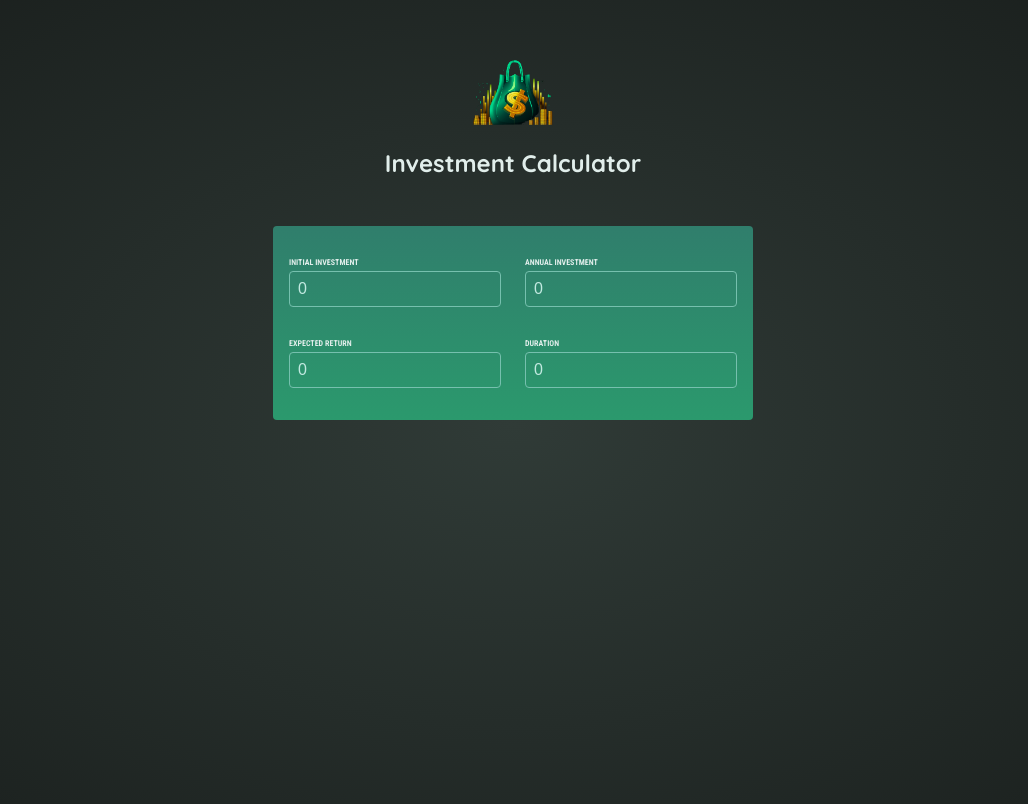
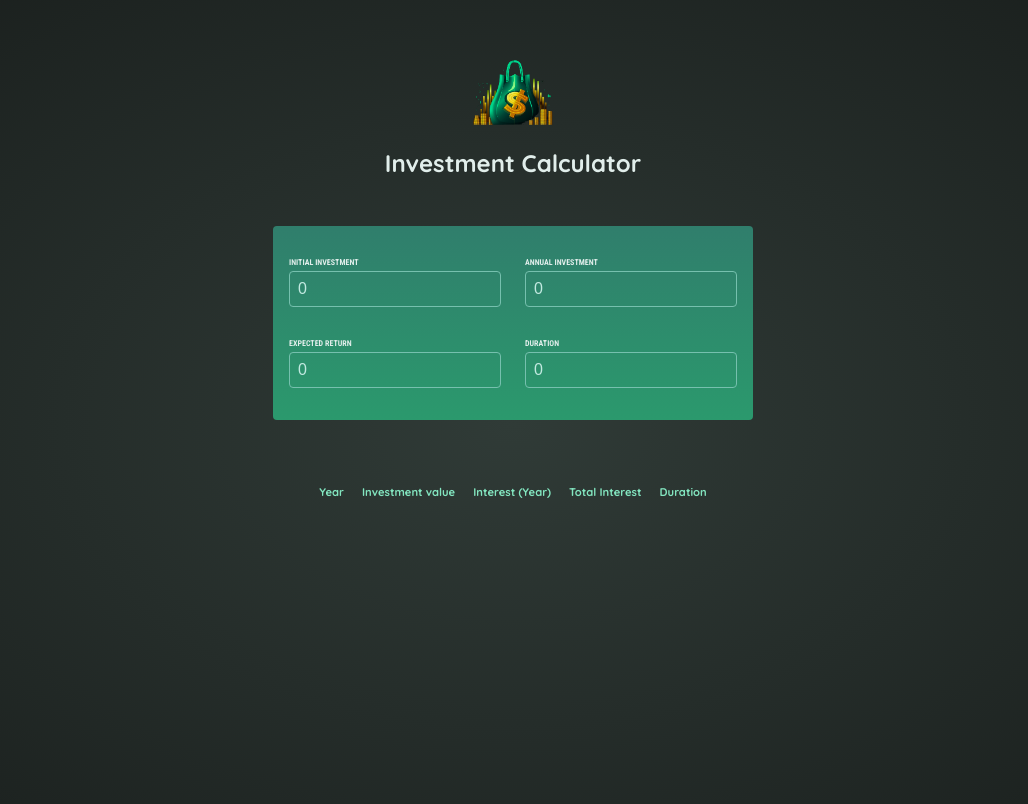
Before and after one commit to utpeti/Investment_Calculator, a React (Vite) app: page / in a window 1280 px wide. Shown: the top 804 px of the page, without its empty margins (127-1155 px from the left). Built offline with nearby package versions, Linux system fonts and the light colour scheme.

Commit message:
table header done

```diff
--- a/src/App.jsx
+++ b/src/App.jsx
@@ -1,5 +1,6 @@
 import Header from "./components/Header";
 import InputSection from "./components/InputSection";
+import Table from "./components/Table";
 
 function App() {
   return (
@@ -11,6 +12,7 @@ function App() {
         id="header"
       />
       <InputSection />
+      <Table />
     </>
   );
 }
--- a/src/components/Table.jsx
+++ b/src/components/Table.jsx
@@ -1,7 +1,15 @@
 export default function Table() {
   return (
-    <>
-      <div>ok</div>
-    </>
+    <table id="result">
+      <thead>
+        <tr>
+          <th>Year</th>
+          <th>Investment value</th>
+          <th>Interest (Year)</th>
+          <th>Total Interest</th>
+          <th>Duration</th>
+        </tr>
+      </thead>
+    </table>
   );
 }
```
